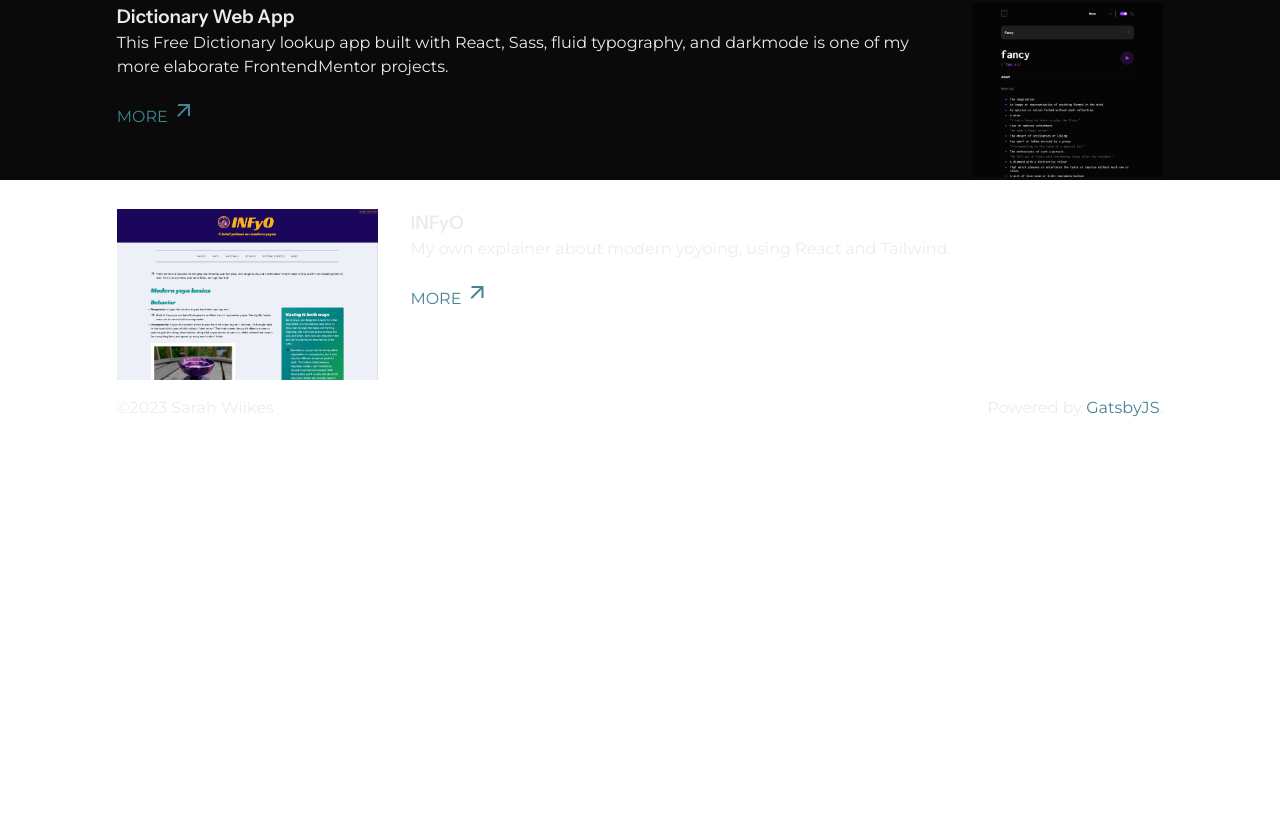
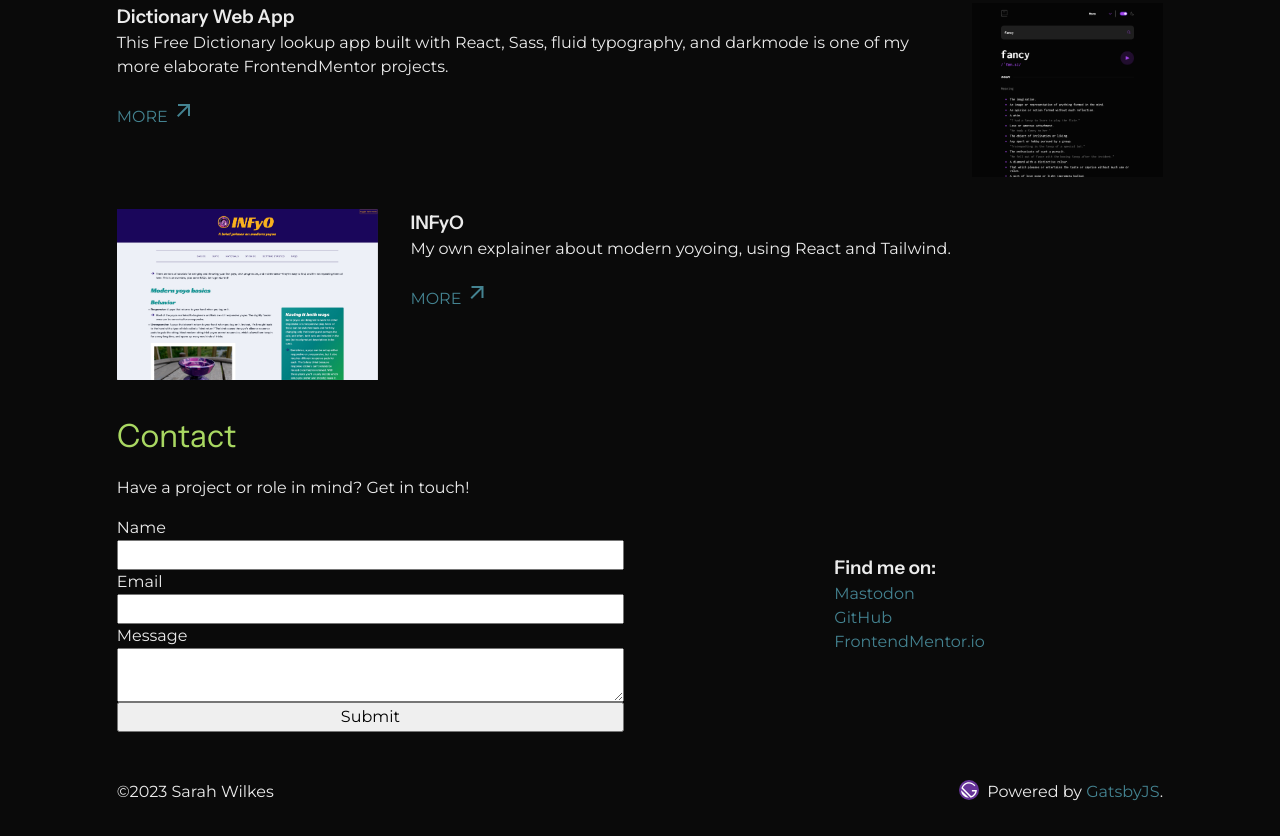
Before and after one commit to mightycoyote/gatsby-portfolio, a Gatsby site: page / in a window 1280 px wide. Shown: the part 620-1456 px from the top of the page. Before the commit the page ends 1056 px from the top, so only its background shows below. Built offline with nearby package versions, Linux system fonts and the light colour scheme; Gatsby itself is replaced by a stand-in of ours.

Commit message:
begin work on contact component

```diff
--- /dev/null
+++ b/src/components/contact.js
@@ -0,0 +1,78 @@
+import * as React from "react";
+import styled from "styled-components";
+
+const ContactStyles = styled.div`
+  h2 {
+    color: var(--secondary-2-2);
+    padding: 1rem 0;
+  }
+`;
+
+const FlexDiv = styled.div`
+  display: flex;
+  flex-direction: column;
+  gap: 2rem;
+  @media (min-width: 25rem) {
+    flex-direction: row;
+    > * {
+      flex-basis: 100%;
+    }
+  }
+`;
+
+const Form = styled.form`
+  p {
+    margin-bottom: 1rem;
+  }
+  div {
+    display: grid;
+  }
+`;
+
+const Address = styled.address`
+  font-style: normal;
+  display: flex;
+  flex-direction: column;
+  align-items: center;
+  justify-content: center;
+  a {
+    display: block;
+  }
+
+`;
+
+const Contact = () => {
+  return (
+    <ContactStyles>
+      <h2 id="contact" className="med-header">
+        Contact
+      </h2>
+      <FlexDiv>
+        <Form>
+          <p>Have a project or role in mind? Get in touch!</p>
+          <div>
+            <label htmlFor="name">Name</label>
+            <input type="text" name="name" id="name" required />
+            <label htmlFor="email">Email</label>
+            <input type="email" name="email" id="email" required />
+            <label htmlFor="message">Message</label>
+            <textarea name="message" id="message" required />
+            <button>Submit</button>
+          </div>
+        </Form>
+        <Address>
+          <div>
+            <h3>Find me on:</h3>
+            <div>
+              <a href="https://horrorhub.club/@mightycoyote" id="mastodon">Mastodon</a>
+              <a href="https://github.com/mightycoyote" id="github">GitHub</a>
+              <a href="https://www.frontendmentor.io/profile/mightycoyote" id="frontendmentor">FrontendMentor.io</a>
+            </div>
+          </div>
+        </Address>
+      </FlexDiv>
+    </ContactStyles>
+  );
+};
+
+export default Contact;
--- a/src/components/featured.js
+++ b/src/components/featured.js
@@ -36,7 +36,7 @@ const Featured = () => {
 
   return (
     <FeaturedStyles>
-      <h2 className="med-header">Featured Work</h2>
+      <h2 className="med-header" id="work">Featured Work</h2>
       {data.allMdx.nodes.map((node, index) => (
         <FeaturedItem node={node} key={node.frontmatter.title} index={index} />
       ))}
--- a/src/components/layout.js
+++ b/src/components/layout.js
@@ -52,12 +52,15 @@ const BaseStyles = styled.div`
   --secondary-2-3: rgba(107, 156, 32, 1);
   --secondary-2-4: rgba(76, 120, 7, 1);
 
+  // sadly, these don't work as variables
+  --sm-breakpoint: 25rem;
   --med-breakpoint: 40rem;
+  --med-breakpoint-2: 45rem;
 
   font-family: "Montserrat", sans-serif;
   background-color: #0a0a0a;
   color: #ececec;
-  height: 100vh;
+  overflow: visible;
 
   h1,
   h2,
@@ -89,7 +92,7 @@ const BaseStyles = styled.div`
     letter-spacing: 5px;
     font-weight: 400;
 
-    @media (min-width: 40rem) {
+    @media  {
       letter-spacing: 8px;
       font-weight: 600;
       font-size: 1rem;
@@ -153,8 +156,18 @@ const Footer = styled.footer`
   display: flex;
   flex-direction: column;
   justify-content: space-between;
+  padding: 3rem 0 1rem;
   @media (min-width: 25rem) {
     flex-direction: row;
+  }
+  .right-div {
+    display: flex;
+    flex-direction: row;
+    gap: .5rem;
+  }
+  .gatsby-logo {
+    width: 20px;
+    height: 20px;
   }
 `;
 
@@ -184,7 +197,21 @@ const Layout = ({ children }) => {
             <div>
               <p>©2023 Sarah Wilkes</p>
             </div>
-            <div>
+            <div className="right-div">
+              <div className="gatsby-logo">
+                <svg
+                  xmlns="http://www.w3.org/2000/svg"
+                  viewBox="0 0 28 28"
+                  focusable="false"
+                >
+                  <title>Gatsby</title>
+                  <circle cx="14" cy="14" r="14" fill="#639" />
+                  <path
+                    fill="#fff"
+                    d="M6.2 21.8C4.1 19.7 3 16.9 3 14.2L13.9 25c-2.8-.1-5.6-1.1-7.7-3.2zm10.2 2.9L3.3 11.6C4.4 6.7 8.8 3 14 3c3.7 0 6.9 1.8 8.9 4.5l-1.5 1.3C19.7 6.5 17 5 14 5c-3.9 0-7.2 2.5-8.5 6L17 22.5c2.9-1 5.1-3.5 5.8-6.5H18v-2h7c0 5.2-3.7 9.6-8.6 10.7z"
+                  />
+                </svg>
+              </div>
               <p>
                 Powered by <a href="https://www.gatsbyjs.com">GatsbyJS</a>.
               </p>
--- a/src/pages/index.js
+++ b/src/pages/index.js
@@ -4,6 +4,7 @@ import { Seo } from "../components/seo";
 import styled from "styled-components";
 import { StaticImage } from "gatsby-plugin-image";
 import Featured from "../components/featured";
+import Contact from "../components/contact";
 
 const Hero = styled.div`
   display: flex;
@@ -35,7 +36,7 @@ const Hero = styled.div`
   }
 `;
 
-const IndexPage = ({ data }) => {
+const IndexPage = () => {
   return (
     <Layout>
       <Hero>
@@ -65,6 +66,7 @@ const IndexPage = ({ data }) => {
         </div>
       </Hero>
       <Featured />
+      <Contact />
     </Layout>
   );
 };
```
Also changed, not shown: src/images/FrontendMentorLogo.png (added), src/images/gatsby-monogram.svg (added), src/images/github-mark-white.svg (added), src/images/logo-purple.svg (added).
